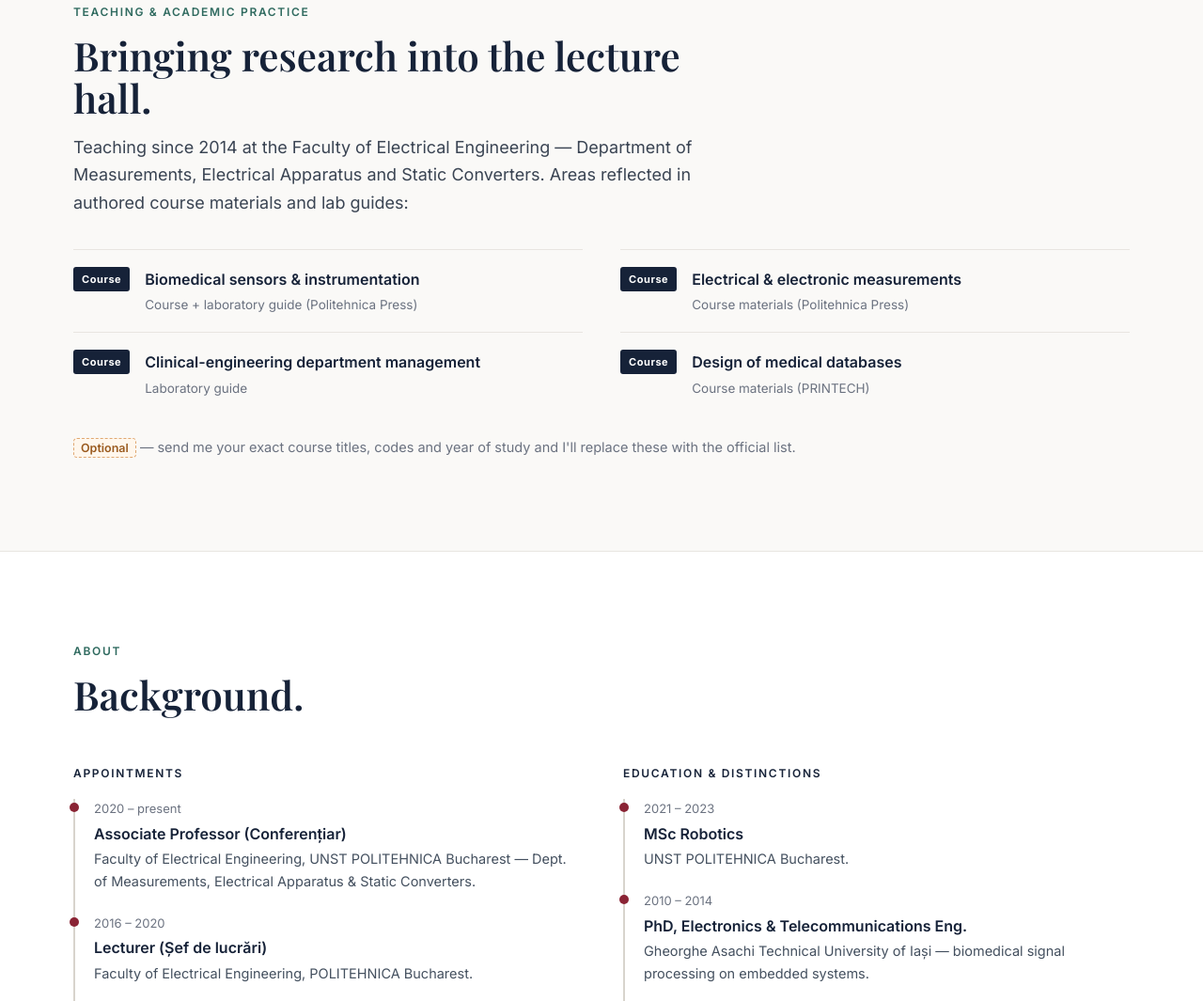
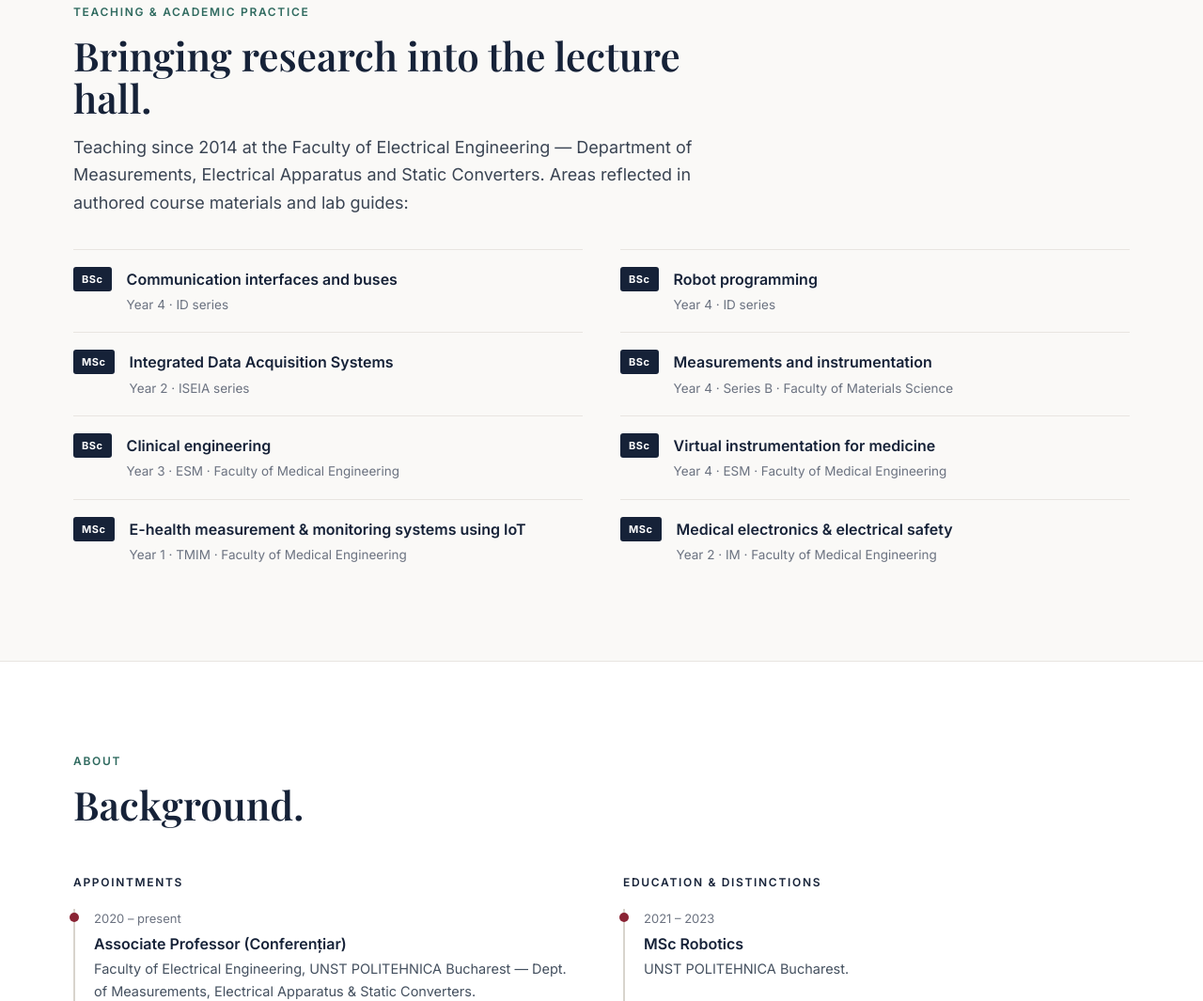
Before and after one commit to felixadochiei/academic-website, a plain HTML site: page index.html in a window 1280 px wide. Shown: the part 3500-4565 px from the top of the page at 94% size. Drawn offline with nearby package versions, Linux system fonts and the light colour scheme; a web font is replaced by a local one.

Commit message:
Add real courses and connect ORCID link

```diff
--- a/index.html
+++ b/index.html
@@ -198,7 +198,7 @@
       <div class="ids">
         <a href="mailto:felix.adochiei@upb.ro">Email ↗</a>
         <a href="https://scholar.google.com/citations?user=iZap6FMAAAAJ&amp;hl=ro" target="_blank" rel="noopener">Google Scholar ↗</a>
-        <a href="#" data-ph>ORCID ↗</a>
+        <a href="https://orcid.org/0000-0001-8176-0113" target="_blank" rel="noopener">ORCID ↗</a>
         <a href="#" data-ph>Scopus ↗</a>
       </div>
     </div>
@@ -363,12 +363,12 @@
       <p class="sub">Teaching since 2014 at the Faculty of Electrical Engineering — Department of Measurements, Electrical Apparatus and Static Converters. Areas reflected in authored course materials and lab guides:</p>
     </div>
     <div class="teach-grid">
-      <div class="course"><span class="lvl">Course</span><div><div class="cn">Biomedical sensors &amp; instrumentation</div><div class="cm">Course + laboratory guide (Politehnica Press)</div></div></div>
-      <div class="course"><span class="lvl">Course</span><div><div class="cn">Electrical &amp; electronic measurements</div><div class="cm">Course materials (Politehnica Press)</div></div></div>
-      <div class="course"><span class="lvl">Course</span><div><div class="cn">Clinical-engineering department management</div><div class="cm">Laboratory guide</div></div></div>
-      <div class="course"><span class="lvl">Course</span><div><div class="cn">Design of medical databases</div><div class="cm">Course materials (PRINTECH)</div></div></div>
+      <div class="course"><span class="lvl">BSc</span><div><div class="cn">Communication interfaces and buses</div><div class="cm">Year 4 · ID series</div></div></div><div class="course"><span class="lvl">BSc</span><div><div class="cn">Robot programming</div><div class="cm">Year 4 · ID series</div></div></div>
+      <div class="course"><span class="lvl">MSc</span><div><div class="cn">Integrated Data Acquisition Systems</div><div class="cm">Year 2 · ISEIA series</div></div></div><div class="course"><span class="lvl">BSc</span><div><div class="cn">Measurements and instrumentation</div><div class="cm">Year 4 · Series B · Faculty of Materials Science</div></div></div>
+      <div class="course"><span class="lvl">BSc</span><div><div class="cn">Clinical engineering</div><div class="cm">Year 3 · ESM · Faculty of Medical Engineering</div></div></div><div class="course"><span class="lvl">BSc</span><div><div class="cn">Virtual instrumentation for medicine</div><div class="cm">Year 4 · ESM · Faculty of Medical Engineering</div></div></div>
+      <div class="course"><span class="lvl">MSc</span><div><div class="cn">E-health measurement &amp; monitoring systems using IoT</div><div class="cm">Year 1 · TMIM · Faculty of Medical Engineering</div></div></div><div class="course"><span class="lvl">MSc</span><div><div class="cn">Medical electronics &amp; electrical safety</div><div class="cm">Year 2 · IM · Faculty of Medical Engineering</div></div></div>
     </div>
-    <p class="sub" style="margin-top:22px;color:var(--muted);font-size:14.5px"><span class="ph">Optional</span> — send me your exact course titles, codes and year of study and I'll replace these with the official list.</p>
+
   </div>
 </section>
 
@@ -434,7 +434,7 @@
     <nav aria-label="Academic profiles">
       <a href="mailto:felix.adochiei@upb.ro">Email ↗</a>
       <a href="https://scholar.google.com/citations?user=iZap6FMAAAAJ&amp;hl=ro" target="_blank" rel="noopener">Google Scholar ↗</a>
-      <a href="#" data-ph>ORCID ↗</a>
+      <a href="https://orcid.org/0000-0001-8176-0113" target="_blank" rel="noopener">ORCID ↗</a>
       <a href="#" data-ph>Scopus ↗</a>
     </nav>
     <div class="copy">© 2026 Felix-Constantin Adochiei · Bucharest, Romania · Add your ORCID and Scopus links to finish the profile.</div>
```
